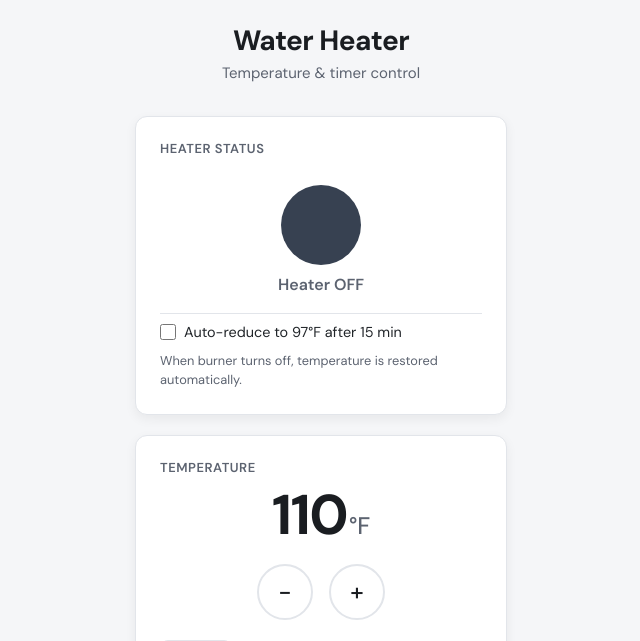
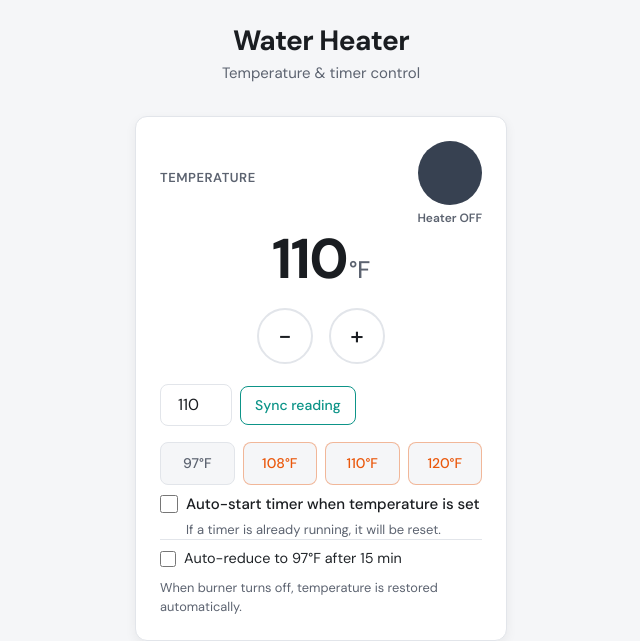
Before and after one commit to hemna/waterheater, a Flask app: page / in a window 1280 px wide. Shown: the top 641 px of the page, without its empty margins (319-959 px from the left). Run offline with Flask 2, Linux system fonts and the light colour scheme; some libraries are stand-ins or nearby versions.

Commit message:
feat: merge heater status into temperature card

```diff
--- a/web/static/main.css
+++ b/web/static/main.css
@@ -363,17 +363,23 @@ body {
 
 /* ─── Heater status indicator ─── */
 
-.heater-indicator-wrap {
+.card-temp-header {
+    display: flex;
+    align-items: center;
+    justify-content: space-between;
+    margin-bottom: 0.25rem;
+}
+
+.heater-status-inline {
     display: flex;
     flex-direction: column;
     align-items: center;
-    gap: 0.5rem;
-    padding: 1rem 0;
+    gap: 0.25rem;
 }
 
 .heater-indicator {
-    width: 80px;
-    height: 80px;
+    width: 64px;
+    height: 64px;
     border-radius: 50%;
     transition: background-color 0.3s ease, box-shadow 0.3s ease;
 }
@@ -399,10 +405,11 @@ body {
 }
 
 .heater-label {
-    font-size: 1rem;
+    font-size: 0.75rem;
     font-weight: 600;
     color: var(--text-muted);
     margin: 0;
+    text-align: center;
 }
 
 .heater-label--on {
--- a/web/templates/index.html
+++ b/web/templates/index.html
@@ -131,22 +131,14 @@
         </header>
 
         <main class="app-main">
-            <section class="card card-heater">
-                <h2 class="card-title">Heater Status</h2>
-                <div class="heater-indicator-wrap">
-                    <div id="heaterIndicator" class="heater-indicator heater-indicator--off" aria-label="Heater status indicator"></div>
-                    <p id="heaterLabel" class="heater-label">Heater OFF</p>
+            <section class="card card-temp">
+                <div class="card-temp-header">
+                    <h2 class="card-title">Temperature</h2>
+                    <div class="heater-status-inline">
+                        <div id="heaterIndicator" class="heater-indicator heater-indicator--off" aria-label="Heater status indicator"></div>
+                        <p id="heaterLabel" class="heater-label">Heater OFF</p>
+                    </div>
                 </div>
-                <div class="heater-auto">
-                    <label class="heater-auto-label">
-                        <input type="checkbox" id="ldrAutoTimer" class="heater-auto-checkbox">
-                        Auto-reduce to 97°F after 15 min
-                    </label>
-                    <span class="form-text heater-auto-hint">When burner turns off, temperature is restored automatically.</span>
-                </div>
-            </section>
-            <section class="card card-temp">
-                <h2 class="card-title">Temperature</h2>
                 <div class="temp-hero">
                     <span id="tempDisplay" class="temp-value">—</span>
                     <span class="temp-unit">°F</span>
@@ -176,6 +168,13 @@
                         Auto-start timer when temperature is set
                     </label>
                     <span class="form-text temp-auto-hint">If a timer is already running, it will be reset.</span>
+                </div>
+                <div class="heater-auto">
+                    <label class="heater-auto-label">
+                        <input type="checkbox" id="ldrAutoTimer" class="heater-auto-checkbox">
+                        Auto-reduce to 97°F after 15 min
+                    </label>
+                    <span class="form-text heater-auto-hint">When burner turns off, temperature is restored automatically.</span>
                 </div>
             </section>
 
```
